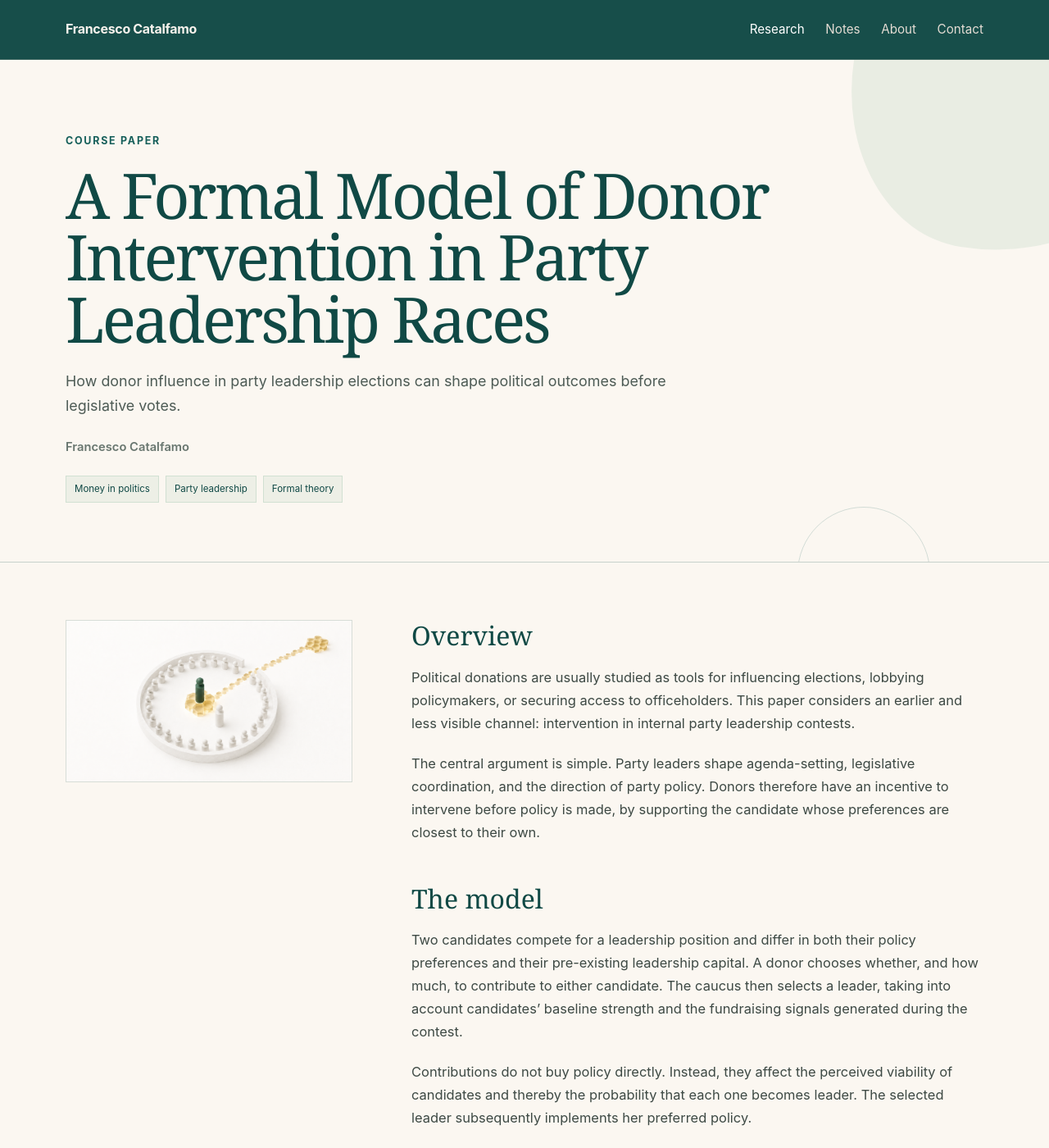
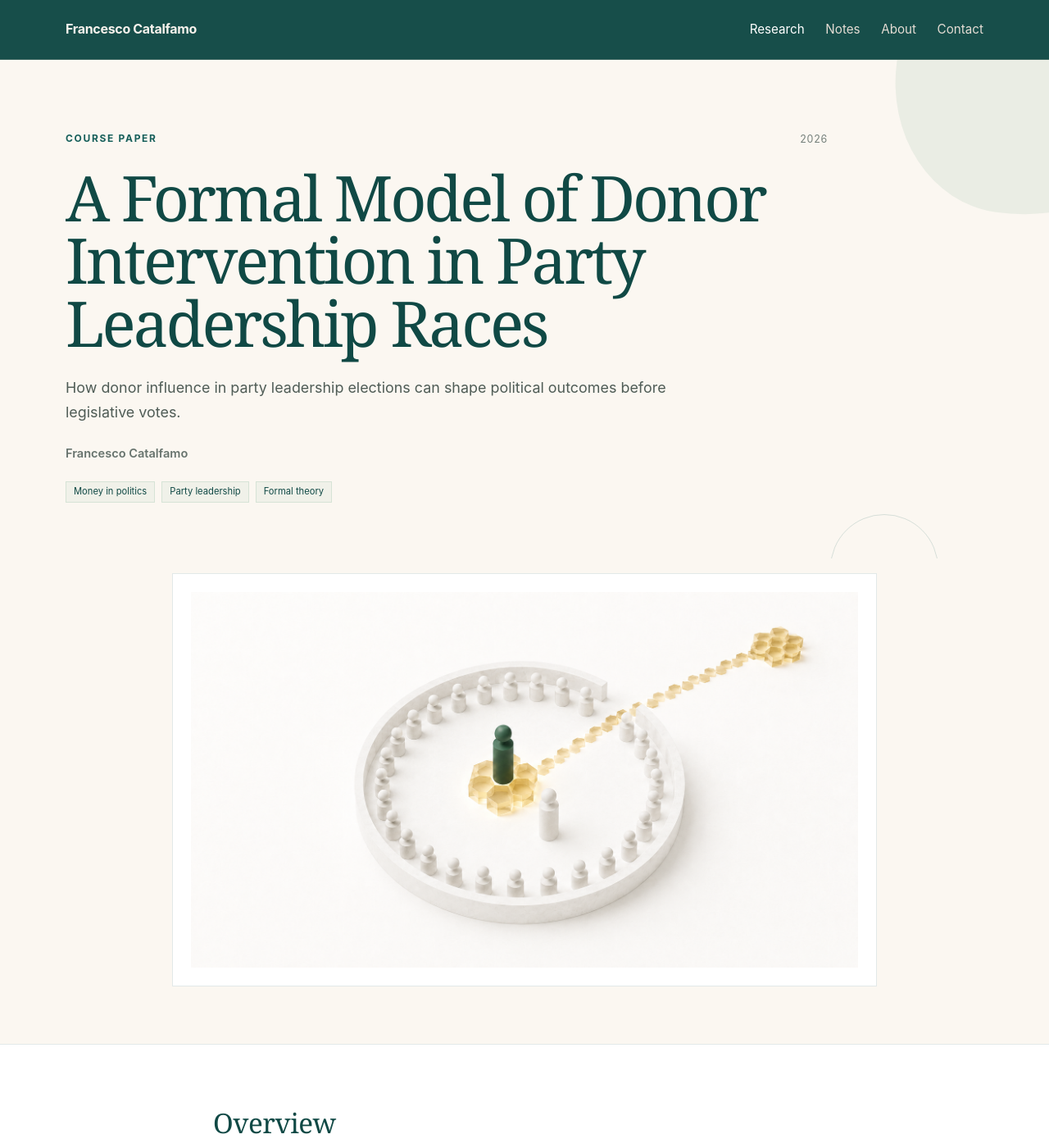
Before and after one commit to FCatalfamo/FCatalfamo.github.io, a Jekyll site: the page built from _research/formal-model.md, in a window 1280 px wide and 1400 px high. Shown: the whole window at 82% size. Built offline with Jekyll 4.4.1, drawn with Linux system fonts in a browser that asks for light colours.

Commit message:
Update research.html

```diff
--- a/_layouts/research.html
+++ b/_layouts/research.html
@@ -29,23 +29,20 @@
             --ivory-strong: #f6eee4;
 
             --sage: #88b79b;
-            --sage-soft: rgba(136, 183, 155, 0.16);
-            --sage-medium: rgba(136, 183, 155, 0.28);
-
-            --dark-section: rgba(16, 73, 69, 0.92);
+            --sage-soft: rgba(136, 183, 155, 0.15);
 
             --ink: #202522;
             --muted: #66716c;
 
             --light-text: #f7f2ec;
             --light-muted: #e5ddd4;
-            --light-soft: #f0e9e1;
 
-            --line-dark: rgba(16, 73, 69, 0.22);
-            --line-light: rgba(246, 229, 209, 0.24);
+            --line-dark: rgba(16, 73, 69, 0.20);
+            --line-light: rgba(246, 229, 209, 0.22);
 
             --max-width: 1120px;
-            --article-width: 700px;
+            --article-width: 760px;
+            --cover-width: 860px;
 
         }
 
@@ -77,7 +74,7 @@
 
             background: var(--ivory);
 
-            line-height: 1.7;
+            line-height: 1.72;
 
         }
 
@@ -103,6 +100,15 @@
         }
 
 
+        .article-container {
+
+            width: min(var(--article-width), 90%);
+
+            margin: 0 auto;
+
+        }
+
+
 
         /* ======================================
            HEADER
@@ -112,7 +118,9 @@
         .site-header {
 
             position: sticky;
+
             top: 0;
+
             z-index: 100;
 
             background: rgba(16, 73, 69, 0.97);
@@ -129,7 +137,9 @@
             min-height: 72px;
 
             display: flex;
+
             align-items: center;
+
             justify-content: space-between;
 
             gap: 2rem;
@@ -140,6 +150,7 @@
         .site-name {
 
             font-weight: 700;
+
             letter-spacing: -0.02em;
 
             color: var(--light-text);
@@ -150,6 +161,7 @@
         .nav-links {
 
             display: flex;
+
             align-items: center;
 
             gap: 1.6rem;
@@ -185,11 +197,12 @@
         .project-hero {
 
             position: relative;
+
             overflow: hidden;
 
-            padding: 88px 0 72px;
+            padding: 86px 0 68px;
 
-            border-bottom: 1px solid var(--line-dark);
+            background: var(--ivory);
 
         }
 
@@ -200,19 +213,21 @@
 
             position: absolute;
 
-            width: 390px;
-            height: 350px;
+            width: 330px;
 
-            right: -145px;
-            top: -115px;
+            height: 290px;
+
+            right: -140px;
+
+            top: -100px;
 
             background: var(--sage-soft);
 
             border-radius:
-                46% 54% 58% 42%
-                / 41% 48% 52% 59%;
+                47% 53% 56% 44%
+                / 43% 52% 48% 57%;
 
-            transform: rotate(9deg);
+            transform: rotate(8deg);
 
         }
 
@@ -223,13 +238,15 @@
 
             position: absolute;
 
-            width: 160px;
-            height: 160px;
+            width: 130px;
 
-            right: 145px;
-            bottom: -95px;
+            height: 130px;
 
-            border: 1px solid rgba(22, 95, 90, 0.18);
+            right: 135px;
+
+            bottom: -78px;
+
+            border: 1px solid rgba(22, 95, 90, 0.16);
 
             border-radius: 50%;
 
@@ -242,7 +259,22 @@
 
             z-index: 1;
 
-            max-width: 940px;
+            max-width: 930px;
+
+        }
+
+
+        .hero-topline {
+
+            display: flex;
+
+            justify-content: space-between;
+
+            align-items: center;
+
+            gap: 20px;
+
+            margin-bottom: 23px;
 
         }
 
@@ -255,10 +287,20 @@
 
             letter-spacing: 0.14em;
 
-            font-size: 0.78rem;
+            font-size: 0.75rem;
+
             font-weight: 700;
 
-            margin-bottom: 18px;
+        }
+
+
+        .project-year {
+
+            color: #76817c;
+
+            font-size: 0.78rem;
+
+            letter-spacing: 0.06em;
 
         }
 
@@ -270,42 +312,45 @@
                 "Times New Roman",
                 serif;
 
-            font-size: clamp(3rem, 6vw, 5.3rem);
-
-            line-height: 0.98;
-
-            letter-spacing: -0.04em;
+            font-size: clamp(3.1rem, 6vw, 5.25rem);
 
             font-weight: 500;
 
+            line-height: 0.99;
+
+            letter-spacing: -0.042em;
+
             color: var(--petrol-dark);
 
-            margin: 0 0 24px;
+            margin: 0;
+
+            max-width: 920px;
 
         }
 
 
         .project-description {
 
-            max-width: 780px;
+            max-width: 760px;
 
-            color: #4d5b55;
+            margin: 26px 0 0;
+
+            color: #4f5c56;
 
             font-size: 1.12rem;
+
             line-height: 1.7;
-
-            margin: 0;
 
         }
 
 
         .project-authors {
 
-            margin-top: 22px;
+            margin-top: 23px;
 
-            color: #68766f;
+            color: #67736d;
 
-            font-size: 0.92rem;
+            font-size: 0.91rem;
 
             font-weight: 600;
 
@@ -315,56 +360,29 @@
         .hero-tags {
 
             display: flex;
+
             flex-wrap: wrap;
 
             gap: 8px;
 
-            margin-top: 22px;
+            margin-top: 21px;
 
         }
 
 
         .hero-tag {
 
-            padding: 6px 10px;
+            padding: 5px 9px;
 
-            border: 1px solid rgba(136, 183, 155, 0.28);
+            border: 1px solid rgba(136, 183, 155, 0.25);
 
-            background: rgba(136, 183, 155, 0.12);
+            background: rgba(136, 183, 155, 0.10);
 
             color: var(--petrol-dark);
 
-            font-size: 0.72rem;
+            font-size: 0.7rem;
 
-        }
-
-
-
-        /* ======================================
-           PROJECT BODY
-        ====================================== */
-
-
-        .project-section {
-
-            padding: 70px 0 88px;
-
-        }
-
-
-        .project-layout {
-
-            display: grid;
-
-            grid-template-columns:
-                minmax(250px, 350px)
-                minmax(0, var(--article-width));
-
-            justify-content: center;
-
-            gap: 72px;
-
-            align-items: start;
+            line-height: 1.2;
 
         }
 
@@ -375,18 +393,26 @@
         ====================================== */
 
 
-        .cover-column {
+        .cover-section {
 
-            min-width: 0;
+            padding: 18px 0 70px;
+
+            background: var(--ivory);
 
         }
 
 
-        .cover-sticky {
+        .cover-frame {
 
-            position: sticky;
+            width: min(var(--cover-width), 90%);
 
-            top: 110px;
+            margin: 0 auto;
+
+            padding: 22px;
+
+            background: #ffffff;
+
+            border: 1px solid rgba(16, 73, 69, 0.12);
 
         }
 
@@ -397,7 +423,9 @@
 
             height: auto;
 
-            border: 1px solid rgba(16, 73, 69, 0.15);
+            max-height: 500px;
+
+            object-fit: cover;
 
         }
 
@@ -406,7 +434,7 @@
 
             width: 100%;
 
-            aspect-ratio: 4 / 5;
+            aspect-ratio: 16 / 8;
 
             position: relative;
 
@@ -423,15 +451,17 @@
 
             position: absolute;
 
-            width: 190px;
-            height: 190px;
+            width: 240px;
+
+            height: 240px;
 
             border-radius: 50%;
 
-            border: 1px solid rgba(16, 73, 69, 0.20);
+            border: 1px solid rgba(16, 73, 69, 0.17);
 
-            right: -40px;
-            top: -45px;
+            top: -75px;
+
+            right: 8%;
 
         }
 
@@ -442,26 +472,17 @@
 
             position: absolute;
 
-            width: 120px;
-            height: 120px;
+            width: 150px;
 
-            left: 35px;
-            bottom: -45px;
+            height: 150px;
 
-            background: rgba(136, 183, 155, 0.38);
+            background: rgba(136, 183, 155, 0.34);
 
-            transform: rotate(33deg);
+            left: 13%;
 
-        }
+            bottom: -65px;
 
-
-        .cover-caption {
-
-            margin-top: 12px;
-
-            color: #78847f;
-
-            font-size: 0.74rem;
+            transform: rotate(34deg);
 
         }
 
@@ -472,13 +493,26 @@
         ====================================== */
 
 
+        .article-section {
+
+            padding: 76px 0 88px;
+
+            background: #ffffff;
+
+            border-top: 1px solid rgba(16, 73, 69, 0.12);
+
+            border-bottom: 1px solid rgba(16, 73, 69, 0.12);
+
+        }
+
+
         .article-body {
 
-            min-width: 0;
+            color: #3d4843;
 
-            color: #3d4944;
+            font-size: 1.04rem;
 
-            font-size: 1.03rem;
+            line-height: 1.78;
 
         }
 
@@ -492,7 +526,7 @@
 
         .article-body p {
 
-            margin: 0 0 21px;
+            margin: 0 0 24px;
 
         }
 
@@ -506,13 +540,15 @@
 
             color: var(--petrol-dark);
 
-            font-size: 2rem;
+            font-size: 2.08rem;
 
             line-height: 1.2;
 
             font-weight: 500;
 
-            margin: 48px 0 17px;
+            letter-spacing: -0.015em;
+
+            margin: 58px 0 19px;
 
         }
 
@@ -526,13 +562,13 @@
 
             color: var(--petrol-dark);
 
-            font-size: 1.38rem;
+            font-size: 1.45rem;
 
             line-height: 1.3;
 
             font-weight: 500;
 
-            margin: 36px 0 12px;
+            margin: 39px 0 13px;
 
         }
 
@@ -541,9 +577,16 @@
 
             color: var(--petrol-dark);
 
-            font-size: 1rem;
+            font-size: 1.02rem;
 
-            margin: 30px 0 10px;
+            margin: 31px 0 11px;
+
+        }
+
+
+        .article-body strong {
+
+            color: #303b36;
 
         }
 
@@ -551,9 +594,9 @@
         .article-body ul,
         .article-body ol {
 
+            margin: 0 0 25px;
+
             padding-left: 24px;
-
-            margin: 0 0 24px;
 
         }
 
@@ -567,20 +610,22 @@
 
         .article-body blockquote {
 
-            margin: 34px 0;
+            margin: 38px 0;
 
             padding: 5px 0 5px 22px;
 
             border-left: 3px solid var(--sage);
 
-            color: #56635d;
+            color: #56625d;
 
             font-family:
                 Georgia,
                 "Times New Roman",
                 serif;
 
-            font-size: 1.1rem;
+            font-size: 1.12rem;
+
+            line-height: 1.65;
 
         }
 
@@ -598,12 +643,31 @@
         }
 
 
+        .article-body a:hover {
+
+            color: var(--petrol-dark);
+
+        }
+
+
         .article-body img {
 
             width: 100%;
+
             height: auto;
 
-            margin: 35px 0;
+            margin: 40px 0;
+
+        }
+
+
+        .article-body hr {
+
+            border: 0;
+
+            border-top: 1px solid var(--line-dark);
+
+            margin: 46px 0;
 
         }
 
@@ -614,7 +678,7 @@
 
             border-collapse: collapse;
 
-            margin: 32px 0;
+            margin: 36px 0;
 
             font-size: 0.9rem;
 
@@ -624,11 +688,11 @@
         .article-body th,
         .article-body td {
 
+            padding: 11px 12px;
+
             text-align: left;
 
             vertical-align: top;
-
-            padding: 10px 12px;
 
             border-bottom: 1px solid var(--line-dark);
 
@@ -639,16 +703,18 @@
 
             color: var(--petrol-dark);
 
+            font-weight: 700;
+
         }
 
 
         .article-body code {
 
-            font-size: 0.9em;
-
-            background: #eef3f0;
+            background: #eff4f1;
 
             padding: 2px 5px;
+
+            font-size: 0.9em;
 
         }
 
@@ -657,52 +723,85 @@
 
             overflow-x: auto;
 
+            margin: 34px 0;
+
             padding: 18px;
 
-            background: #eef3f0;
+            background: #eff4f1;
 
         }
 
 
         .article-body pre code {
 
+            background: transparent;
+
             padding: 0;
-            background: transparent;
 
         }
 
 
 
         /* ======================================
-           FULL PAPER
+           PDF / END MATTER
         ====================================== */
 
 
-        .paper-panel {
+        .end-section {
 
-            margin-top: 56px;
+            padding: 62px 0 72px;
 
-            padding: 30px 32px;
+            background: var(--ivory);
 
-            background: var(--dark-section);
+        }
 
-            color: var(--light-text);
+
+        .end-inner {
+
+            width: min(var(--article-width), 90%);
+
+            margin: 0 auto;
+
+        }
+
+
+        .paper-area {
+
+            padding: 28px 0 31px;
+
+            border-top: 1px solid var(--line-dark);
+
+            border-bottom: 1px solid var(--line-dark);
 
         }
 
 
         .paper-label {
 
-            color: var(--light-muted);
+            color: var(--petrol);
 
             text-transform: uppercase;
 
-            letter-spacing: 0.12em;
+            letter-spacing: 0.13em;
 
             font-size: 0.7rem;
+
             font-weight: 700;
 
-            margin-bottom: 10px;
+            margin-bottom: 12px;
+
+        }
+
+
+        .paper-row {
+
+            display: flex;
+
+            justify-content: space-between;
+
+            align-items: end;
+
+            gap: 30px;
 
         }
 
@@ -714,34 +813,43 @@
                 "Times New Roman",
                 serif;
 
+            color: var(--petrol-dark);
+
             font-size: 1.55rem;
 
-            line-height: 1.2;
+            font-weight: 500;
 
-            margin-bottom: 17px;
+            line-height: 1.25;
 
         }
 
 
         .paper-link {
 
-            display: inline-block;
+            flex-shrink: 0;
 
-            color: var(--light-text);
+            color: var(--petrol);
 
             font-size: 0.9rem;
-            font-weight: 600;
+
+            font-weight: 700;
 
             padding-bottom: 3px;
 
-            border-bottom: 1px solid rgba(247, 242, 236, 0.45);
+            border-bottom: 1px solid rgba(22, 95, 90, 0.35);
+
+            transition:
+                color 0.18s ease,
+                border-color 0.18s ease;
 
         }
 
 
         .paper-link:hover {
 
-            border-color: #ffffff;
+            color: var(--petrol-dark);
+
+            border-color: var(--petrol-dark);
 
         }
 
@@ -754,11 +862,7 @@
 
         .back-area {
 
-            margin-top: 42px;
-
-            padding-top: 26px;
-
-            border-top: 1px solid var(--line-dark);
+            margin-top: 34px;
 
         }
 
@@ -767,7 +871,8 @@
 
             color: var(--petrol);
 
-            font-size: 0.9rem;
+            font-size: 0.89rem;
+
             font-weight: 600;
 
         }
@@ -804,6 +909,7 @@
         .footer-inner {
 
             display: flex;
+
             justify-content: space-between;
 
             gap: 20px;
@@ -815,35 +921,46 @@
 
 
         /* ======================================
-           RESPONSIVE
+           TABLET
         ====================================== */
 
 
-        @media (max-width: 880px) {
+        @media (max-width: 780px) {
 
-            .project-layout {
+            .project-hero {
 
-                grid-template-columns: 1fr;
-
-                gap: 42px;
+                padding: 68px 0 55px;
 
             }
 
 
-            .cover-column {
+            .cover-section {
 
-                max-width: 520px;
+                padding-bottom: 54px;
 
             }
 
 
-            .cover-sticky {
+            .cover-frame {
 
-                position: static;
+                padding: 15px;
+
+            }
+
+
+            .article-section {
+
+                padding: 60px 0 70px;
 
             }
 
         }
+
+
+
+        /* ======================================
+           MOBILE
+        ====================================== */
 
 
         @media (max-width: 560px) {
@@ -851,6 +968,7 @@
             .navbar {
 
                 flex-direction: column;
+
                 align-items: flex-start;
 
                 padding: 18px 0;
@@ -875,21 +993,82 @@
 
             .project-hero {
 
-                padding: 60px 0 50px;
+                padding: 56px 0 46px;
 
             }
 
 
-            .project-section {
+            .hero-topline {
 
-                padding: 48px 0 64px;
+                align-items: flex-start;
+
+                flex-direction: column;
+
+                gap: 6px;
+
+                margin-bottom: 18px;
 
             }
 
 
-            .paper-panel {
+            .project-description {
 
-                padding: 25px 22px;
+                font-size: 1.04rem;
+
+            }
+
+
+            .cover-section {
+
+                padding: 8px 0 44px;
+
+            }
+
+
+            .cover-frame {
+
+                padding: 9px;
+
+            }
+
+
+            .article-section {
+
+                padding: 50px 0 60px;
+
+            }
+
+
+            .article-body {
+
+                font-size: 1rem;
+
+            }
+
+
+            .article-body h2 {
+
+                font-size: 1.82rem;
+
+                margin-top: 48px;
+
+            }
+
+
+            .paper-row {
+
+                flex-direction: column;
+
+                align-items: flex-start;
+
+                gap: 15px;
+
+            }
+
+
+            .end-section {
+
+                padding: 48px 0 58px;
 
             }
 
@@ -963,6 +1149,9 @@
             <div class="container">
 
                 <div class="project-hero-inner">
+
+
+                    <div class="hero-topline">
 
 
                         {% if page.status %}
@@ -974,9 +1163,25 @@
                         {% endif %}
 
 
+                        {% if page.date %}
+
+                            <div class="project-year">
+                                {{ page.date | date: "%Y" }}
+                            </div>
+
+                        {% endif %}
+
+
+                    </div>
+
+
+
+
                     <h1 class="project-title">
                         {{ page.title }}
                     </h1>
+
+
 
 
                     {% if page.description %}
@@ -988,6 +1193,8 @@
                     {% endif %}
 
 
+
+
                     {% if page.authors %}
 
                         <div class="project-authors">
@@ -997,9 +1204,12 @@
                     {% endif %}
 
 
+
+
                     {% if page.tags %}
 
                         <div class="hero-tags">
+
 
                             {% for tag in page.tags %}
 
@@ -1008,6 +1218,7 @@
                                 </span>
 
                             {% endfor %}
+
 
                         </div>
 
@@ -1023,24 +1234,19 @@
 
 
 
-        <!-- PROJECT -->
+        <!-- ======================================
+             COVER
+        ====================================== -->
 
 
-        <section class="project-section">
-
-            <div class="container">
+        <section class="cover-section">
 
 
-                <div class="project-layout">
-
-
-                    <aside class="cover-column">
-
-
-                        <div class="cover-sticky">
+            <div class="cover-frame">
 
 
                 {% if page.image %}
+
 
                     <img
                         class="project-cover"
@@ -1052,16 +1258,20 @@
                         "
                     >
 
+
                     <div
                         class="project-cover-placeholder"
                         style="display:none;"
                     >
                     </div>
 
+
                 {% else %}
+
 
                     <div class="project-cover-placeholder">
                     </div>
+
 
                 {% endif %}
 
@@ -1069,31 +1279,51 @@
             </div>
 
 
-                    </aside>
+        </section>
 
 
 
 
-                    <div>
+        <!-- ======================================
+             ARTICLE
+        ====================================== -->
 
 
-                        <article class="article-body">
+        <section class="article-section">
+
+            <article class="article-container article-body">
 
                 {{ content }}
 
             </article>
 
+        </section>
 
+
+
+
+        <!-- ======================================
+             END / PDF
+        ====================================== -->
+
+
+        <section class="end-section">
+
+            <div class="end-inner">
 
 
                 {% if page.pdf %}
 
-                            <div class="paper-panel">
+
+                    <div class="paper-area">
 
 
                         <div class="paper-label">
                             Full paper
                         </div>
+
+
+                        <div class="paper-row">
 
 
                             <div class="paper-title">
@@ -1120,17 +1354,13 @@
 
                 <div class="back-area">
 
+
                     <a
                         class="back-link"
                         href="/research/"
                     >
                         ← Back to Research
                     </a>
-
-                        </div>
-
-
-                    </div>
 
 
                 </div>
```
Also changed, not shown: other parts of _layouts/research.html (+21 -2 lines). Lines whose indentation alone changed are shown as unchanged.
